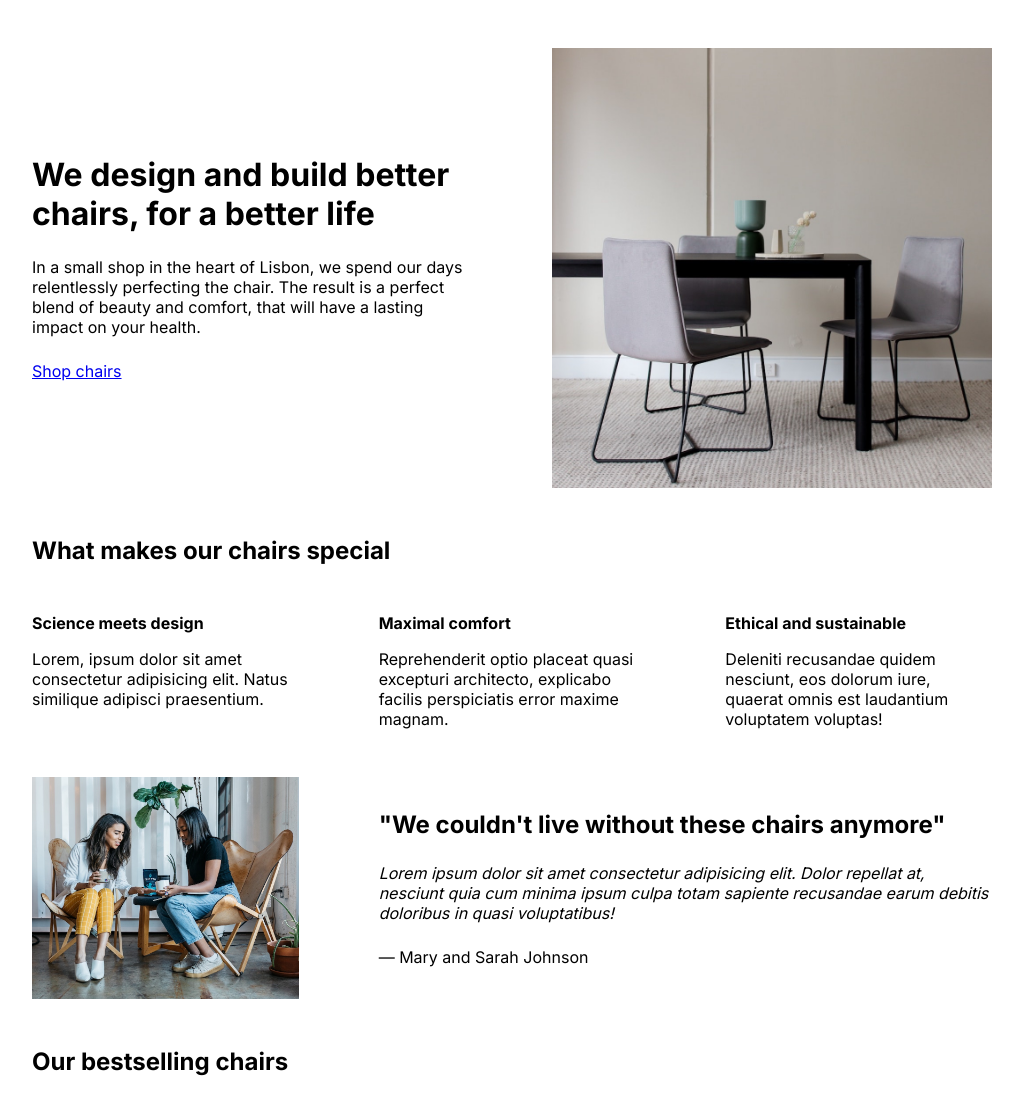
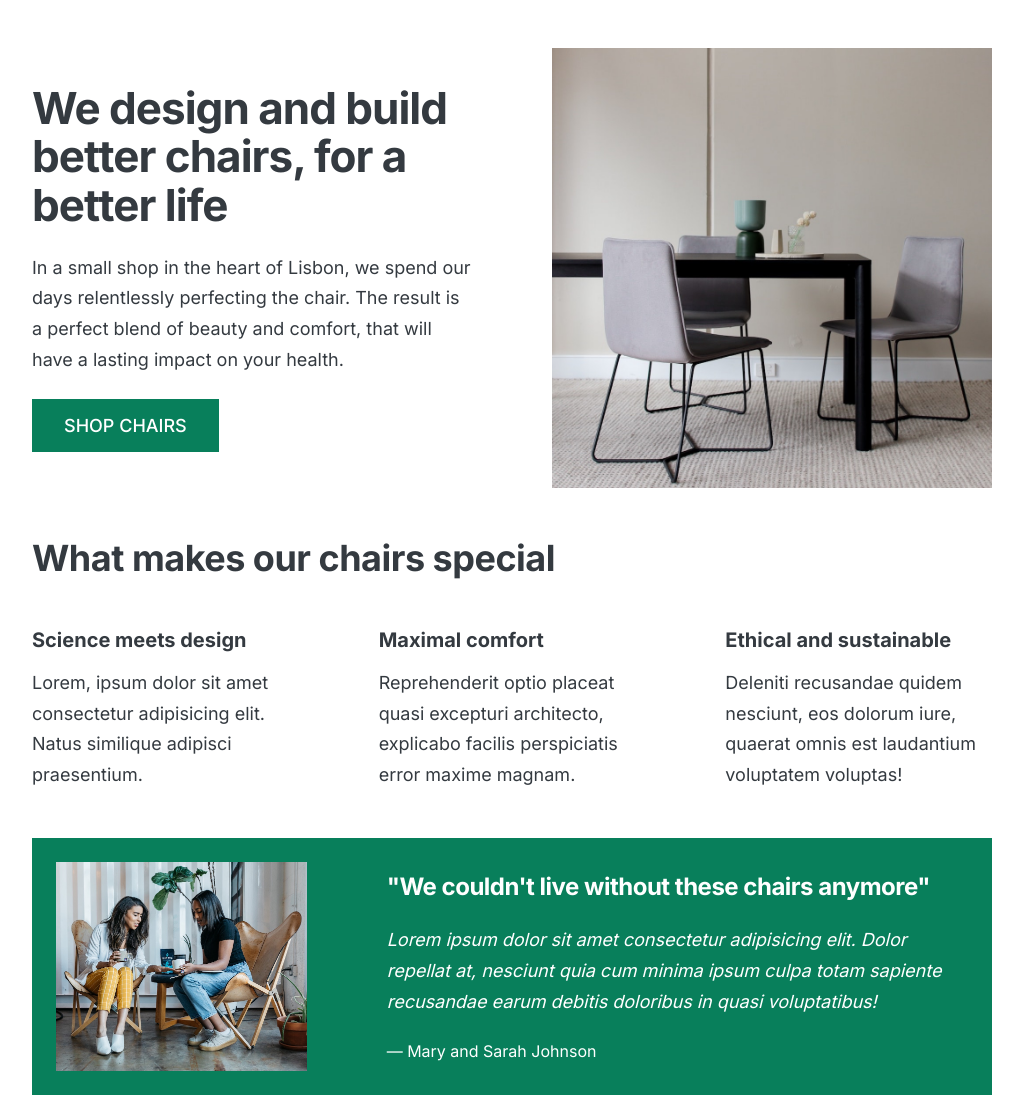
Before and after one commit to danish498/chair-shop, a plain HTML site: page index.html in a window 1280 px wide. Shown: the top 1098 px of the page, without its empty margins (128-1151 px from the left). Drawn offline with Linux system fonts and the light colour scheme.

Commit message:
added the typography and color

```diff
--- a/index.html
+++ b/index.html
@@ -16,7 +16,7 @@
     <title>Lisbon Chair Shop</title>
   </head>
   <body>
-    <div class="container" color="red">
+    <div class="container">
       <header>
         <div class="header-text-box">
           <h1>We design and build better chairs, for a better life</h1>
--- a/style.css
+++ b/style.css
@@ -17,6 +17,8 @@ FONT SIZE SYSTEM (px)
 /* ------------------------ */
 body {
   font-family: 'inter', sans-serif;
+  color: #343a40;
+  border-bottom: 8px solid #087f5b;
 }
 
 .container {
@@ -31,12 +33,40 @@ section {
 
 h2 {
   margin-bottom: 48px;
+  font-size: 36px;
+  letter-spacing: -0.5px;
 }
 
 .grid-3-cols {
   display: grid;
   grid-template-columns: repeat(3, 1fr);
   column-gap: 80px;
+}
+
+.btn:link,
+.btn:visited {
+  background-color: #087f5b;
+  color: #fff;
+  text-decoration: none;
+  text-transform: uppercase;
+  font-weight: 500;
+
+  display: inline-block;
+}
+
+.btn:hover,
+.btn:active {
+  background-color: #099268;
+}
+
+.btn--big {
+  font-size: 18px;
+  padding: 16px 32px;
+}
+
+.btn--small {
+  font-size: 14px;
+  padding: 8px 12px;
 }
 
 /* ------------------------ */
@@ -57,10 +87,15 @@ header {
 
 h1 {
   margin-bottom: 24px;
+  font-size: 44px;
+  line-height: 1.1;
+  letter-spacing: -1px;
 }
 
 .header-text {
   margin-bottom: 24px;
+  font-size: 18px;
+  line-height: 1.7;
 }
 
 img {
@@ -73,13 +108,19 @@ img {
 
 .features-title {
   margin-bottom: 16px;
+  font-size: 20px;
 }
 
 .features-text {
+  font-size: 18px;
+  line-height: 1.7;
 }
 
 /* TESTIMONIAL */
 .testimonial-section {
+  background-color: #087f5b;
+  color: #fff;
+  padding: 24px;
 }
 
 .testimonial-box {
@@ -89,11 +130,14 @@ img {
 
 .testimonial-box h2 {
   margin-bottom: 24px;
+  font-size: 24px;
 }
 
 .testimonial-text {
   font-style: italic;
   margin-bottom: 24px;
+  font-size: 18px;
+  line-height: 1.7;
 }
 
 /* CHAIRS */
@@ -103,6 +147,7 @@ img {
 
 h3 {
   margin-bottom: 24px;
+  font-size: 20px;
 }
 
 .chair-details {
@@ -127,8 +172,11 @@ h3 {
 .chair-price {
   display: flex;
   justify-content: space-between;
+  font-size: 20px;
 }
 
 footer {
   margin-bottom: 48px;
+  font-size: 14px;
+  color: #495057;
 }
```
